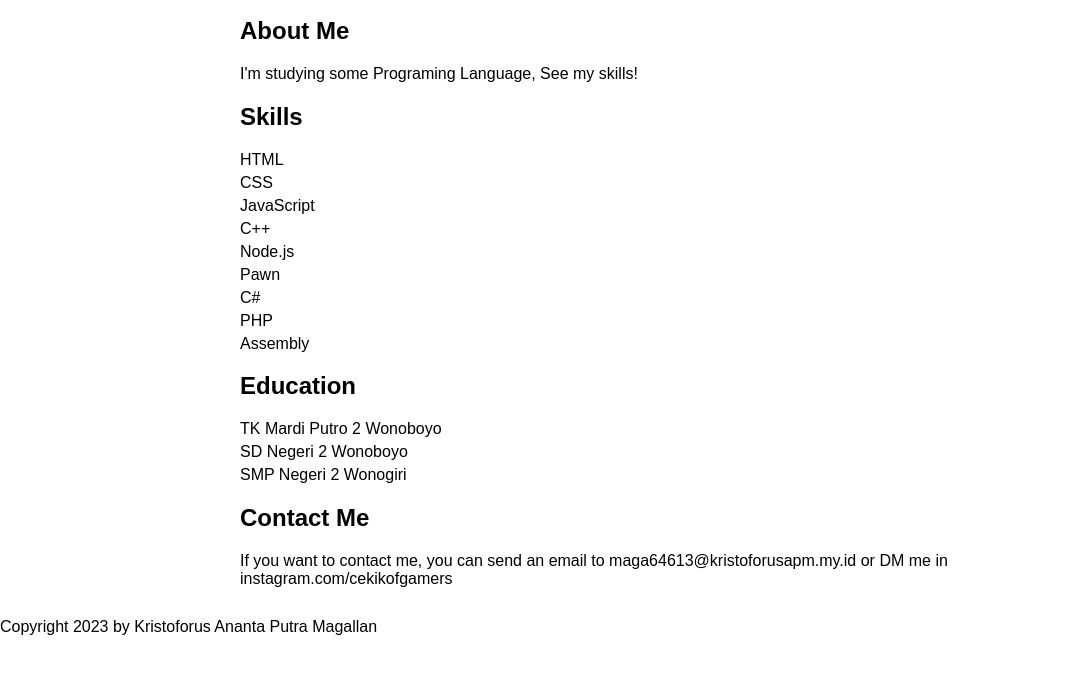
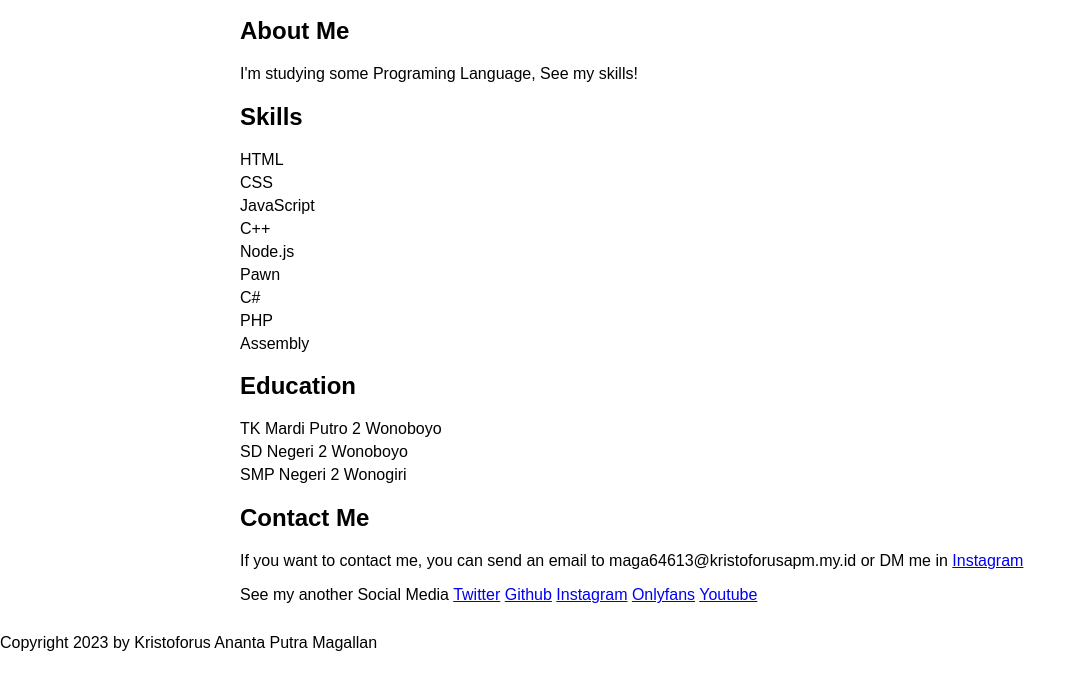
Before and after one commit to CEKIKOFGAMERS/CEKIKOFGAMERS.github.io, a plain HTML site: page index.html in a window 1280 px wide. Shown: the part 121-800 px from the top of the page, without its empty margins (0-1086 px from the left). Drawn offline with Linux system fonts and the light colour scheme.

Commit message:
Update index.html

```diff
--- a/index.html
+++ b/index.html
@@ -59,7 +59,8 @@
         </ul>
 
         <h2>Contact Me</h2>
-        <p>If you want to contact me, you can send an email to maga64613@kristoforusapm.my.id or DM me in instagram.com/cekikofgamers</p>
+        <p>If you want to contact me, you can send an email to maga64613@kristoforusapm.my.id or DM me in <a href="https://instagram.com/kristoforusapm">Instagram</a></p>
+        <p>See my another Social Media <a href="https://twitter.com/cekikofgamers">Twitter</a> <a href="https://github.com/CEKIKOFGAMERS">Github</a> <a href="https://instagram.com/itsmenaraa._">Instagram</a> <a href="https://onlyfans.com/cekikofgamers">Onlyfans</a> <a href="https://youtube.com/@CEKIKOFGAMERS">Youtube</a></p>
     </div>
     <p1>Copyright 2023 by Kristoforus Ananta Putra Magallan</p1>
 </body>
```
